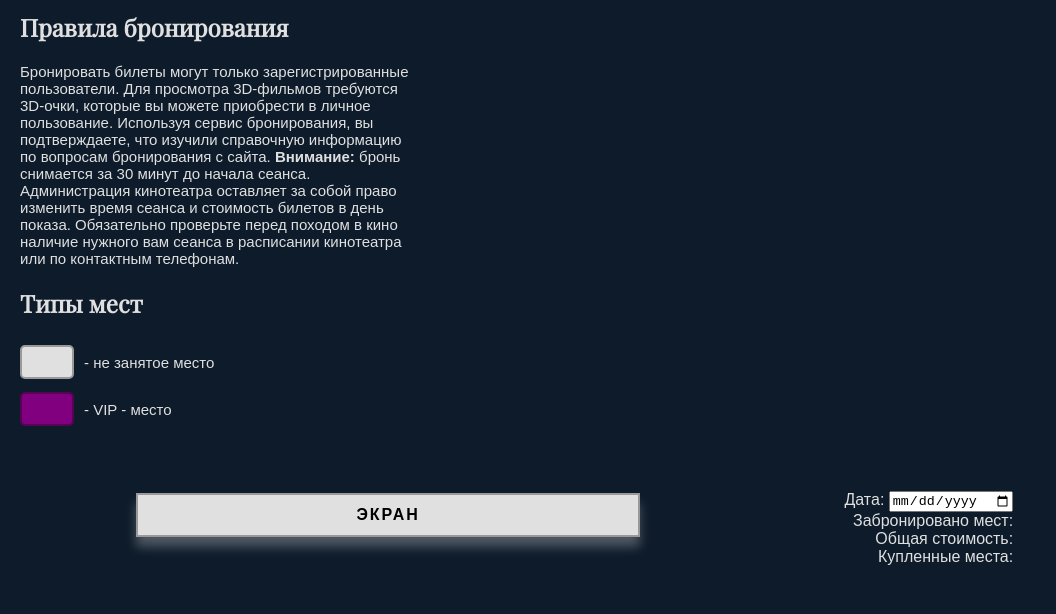
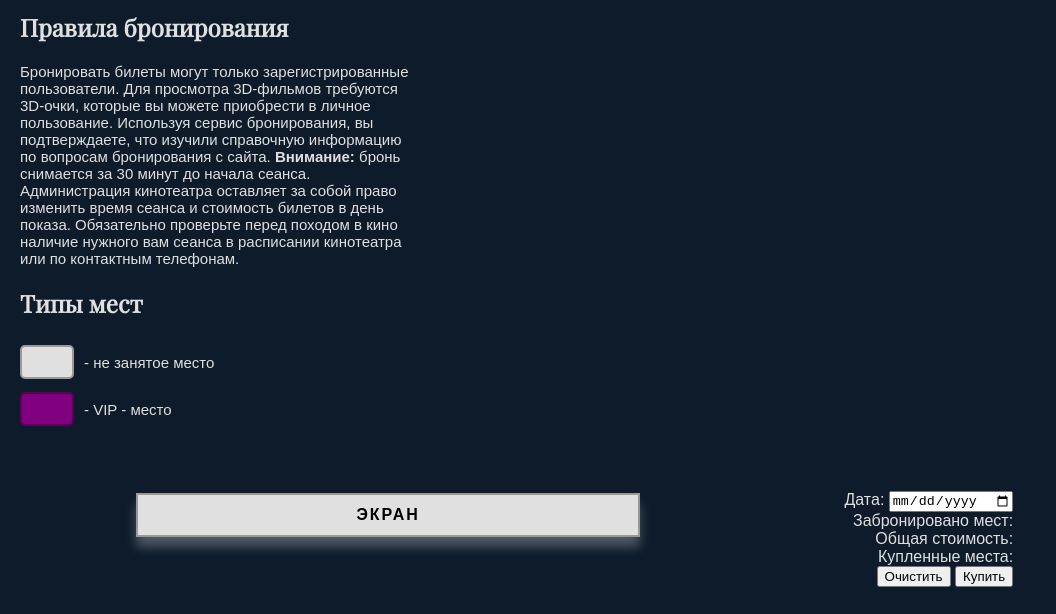
Before and after one commit to WellStroy/vrpo-website, a plain HTML site: page Бронирование мест/index.html in a window 1280 px wide. Shown: the part 143-757 px from the top of the page, without its empty margins (0-1056 px from the left). Drawn offline with Linux system fonts and the light colour scheme; files whose address does not match are found by name.

Commit message:
Add files via upload

```diff
--- a/Бронирование мест/index.html
+++ b/Бронирование мест/index.html
@@ -202,6 +202,10 @@
             <div class="info seatsInfo">
                 Купленные места:<span></span>
             </div>
+            <div>
+                <button onclick="location.reload();">Очистить</button>
+                <button onClick="bying()">Купить</button>
+            </div>
         </div>
 
 </div>
--- a/Бронирование мест/js/main.js
+++ b/Бронирование мест/js/main.js
@@ -51,3 +51,7 @@ function updateInfo() {
     priceInfo.innerHTML = totalPrice
     seatsInfo.innerHTML = bookedSeats
 }
+
+function bying() {
+    alert("Билеты куплены")
+}
```
